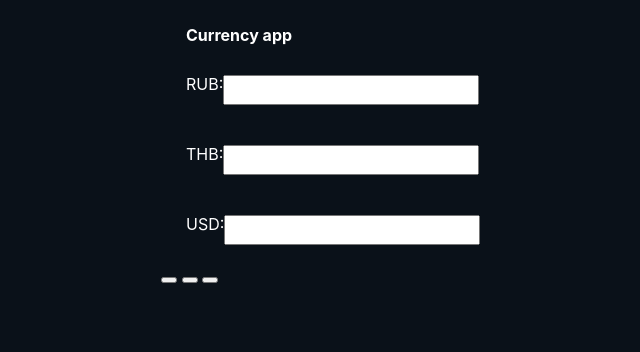
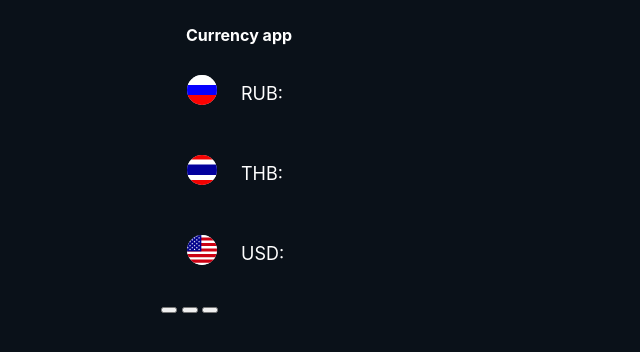
Before and after one commit to GreatChocopie/currency-app, a plain HTML site: page index.html in a window 1280 px wide. Shown: the whole page, without its empty margins (319-959 px from the left). Drawn offline with Linux system fonts and the light colour scheme.

Commit message:
иконки

```diff
--- a/css/style.scss
+++ b/css/style.scss
@@ -33,7 +33,6 @@ body {
 }
 
 .currency-app__form-blocks {
-      width: 100%;
       margin: 0;
       padding: 0;
       display: flex;
@@ -67,86 +66,151 @@ body {
       padding: 20px 25px;
 }
 
-//   input[type=number] {
-//       flex-grow: 1;
-//       min-height: 40px;
-//       box-sizing: border-box;
-//       color: var(--color-grey-0);
-//       background-color: transparent;
-//       border: none;
-//       text-align: right;
-//   }
+.rus__label {
+      padding-left: 55px;
+      margin-right: 5px;
+      box-sizing: border-box;
+      position: relative;
+      font-size: 18px;
+      text-transform: uppercase;
+      display: flex;
+      align-items: center;
+}
 
-//   input[type=number]:focus {
-//       background-color: var(--color-grey-3);
-//   }
+.rus__label::before {
+      content: "";
+      width: 32px;
+      height: 30px;
+      position: absolute;
+      top: 0;
+      left: 0;
+      background-image: url(../img/icon-flag-rus.svg);
+      background-size: 32px 30px;
+}
 
-//   label {}
+.thai__label {
+      padding-left: 55px;
+      margin-right: 5px;
+      box-sizing: border-box;
+      position: relative;
+      font-size: 18px;
+      text-transform: uppercase;
+      display: flex;
+      align-items: center;
+}
 
-//   .label-ru,
-//   .label-thai,
-//   .label-us {
-//       position: relative;
-//       padding-left: 40px;
-//   }
+.thai__label::before {
+      content: "";
+      width: 32px;
+      height: 30px;
+      position: absolute;
+      top: 0;
+      left: 0;
+      background-image: url(../img/icon-flag-thai.svg);
+      background-size: 32px 30px;
+}
 
-//   .label-ru::before {
-//       /* content: "🇹🇭 🇷🇺 🇺🇸"; */
-//       content: "";
-//       left: 5px;
-//       height: 22px;
-//       width: 26px;
-//       font-size: 26px;
-//       font-weight: bolder;
-//       padding-top: 3px;
-//       position: absolute;
-//       background-image: url(../img/rus.svg);
-//   }
+.us__label {
+      padding-left: 55px;
+      margin-right: 5px;
+      box-sizing: border-box;
+      position: relative;
+      font-size: 18px;
+      text-transform: uppercase;
+      display: flex;
+      align-items: center;
+}
 
-//   .label-thai::before {
-//       content: "";
-//       left: 5px;
-//       height: 22px;
-//       width: 26px;
-//       font-size: 26px;
-//       font-weight: bolder;
-//       padding-top: 3px;
-//       position: absolute;
-//       background-image: url(../img/thai.svg);
-//   }
+.us__label::before {
+      content: "";
+      width: 32px;
+      height: 30px;
+      position: absolute;
+      top: 0;
+      left: 0;
+      background-image: url(../img/icon-flag-usa.svg);
+      background-size: 32px 30px;
+}
 
-//   .label-us::before {
-//       content: "";
-//       left: 5px;
-//       height: 22px;
-//       width: 26px;
-//       font-size: 26px;
-//       font-weight: bolder;
-//       padding-top: 3px;
-//       position: absolute;
-//       background-image: url(../img/us.svg);
-//   }
+.rus__input {
+      min-width: 165px;
+      flex-grow: 1;
+      min-height: 40px;
+      box-sizing: border-box;
+      color: $color-grey-0;
+      background-color: transparent;
+      border: none;
+      text-align: right;
+      outline: none;
+}
 
-//   .block-rus {
-//       display: flex;
-//       flex-direction: row;
-//       justify-content: space-between;
-//       min-height: 40px;
-//   }
+.rus__input:focus {
+      font-size: 28px;
+}
 
-//   .block-thai {
-//       display: flex;
-//       flex-direction: row;
-//       justify-content: space-between;
-//       min-height: 40px;
-//   }
+.thai__input {
+      min-width: 165px;
+      flex-grow: 1;
+      min-height: 40px;
+      box-sizing: border-box;
+      color: $color-grey-0;
+      background-color: transparent;
+      border: none;
+      text-align: right;
+      outline: none;
+}
 
-//   .block-us {
-//       display: flex;
-//       flex-direction: row;
-//       justify-content: space-between;
-//       min-height: 40px;
-//   }
+.thai__input:focus {
+      font-size: 28px;
+}
+
+.us__input {
+      min-width: 165px;
+      flex-grow: 1;
+      min-height: 40px;
+      box-sizing: border-box;
+      color: $color-grey-0;
+      background-color: transparent;
+      border: none;
+      text-align: right;
+      outline: none;
+}
+
+.us__input:focus {
+      font-size: 28px;
+}
+
+
+
+input[type="number"]::-webkit-outer-spin-button,
+input[type="number"]::-webkit-inner-spin-button {
+      -webkit-appearance: none;
+      margin: 0;
+}
+
+input[type="number"] {
+      -moz-appearance: textfield;
+}
+
+input[type="number"]:hover,
+input[type="number"]:focus {
+      -moz-appearance: number-input;
+}
+
+input[type=number]::-webkit-inner-spin-button,
+input[type=number]::-webkit-outer-spin-button {
+      -webkit-appearance: none;
+      margin: 0;
+}
+
+
+
+
+//
+//
+
+//
+//
 
 //   .block-rus:hover,
 //   .block-thai:hover,
--- a/index.html
+++ b/index.html
@@ -16,16 +16,16 @@
         <h1 class="currency-app__headline">Currency app</h1>
         <form action="" method="" class="currency-app__form-blocks">
             <div class="form-blocks__rus">
-                <label class="rus__label-ru" for="rus__input-rus">RUB: </label>
-                <input type="number" id="rus__input-rus" name="input-rus">
+                <label class="rus__label" for="rus__input">RUB: </label>
+                <input class="rus__input" type="number" id="rus__input" name="input-rus">
             </div>
             <div class="form-blocks__thai">
-                <label class="thai__label-thai" for="thai__input-thai">THB: </label>
-                <input type="number" id="thai__input-thai" name="input-thai">
+                <label class="thai__label" for="thai__input">THB: </label>
+                <input class="thai__input" type="number" id="thai__input" name="input-thai">
             </div>
             <div class="form-blocks__us">
-                <label class="us__label-us" for="us__input-us">USD: </label>
-                <input type="number" id="us__input-us" name="input-us">
+                <label class="us__label" for="us__input">USD: </label>
+                <input class="us__input" type="number" id="us__input" name="input-us">
             </div>
             <div class="form-blocks__button">
                 <button class="button__rus" type="submit" value="Ru ->"></button>
```
Also changed, not shown: css/style.css, img/icon-flag-rus.svg (added), img/icon-flag-thai.svg (added), img/icon-flag-usa.svg (added), 1 other file.
